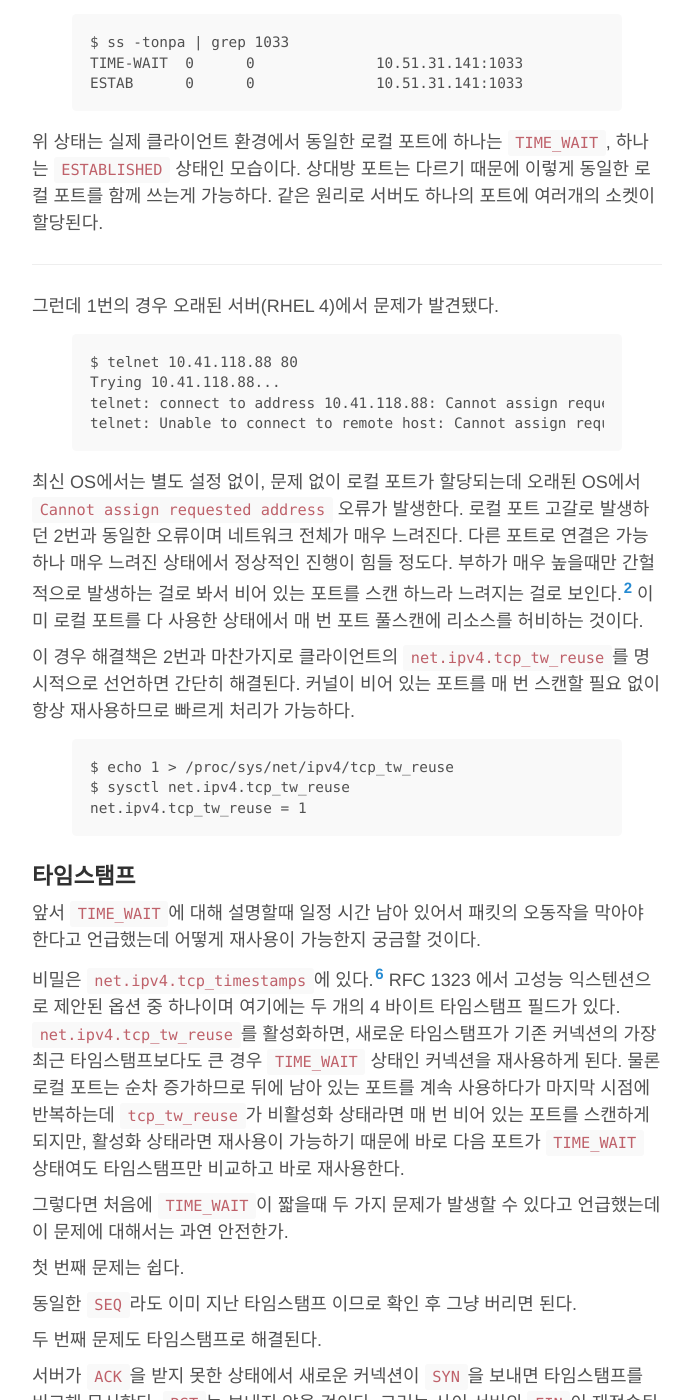
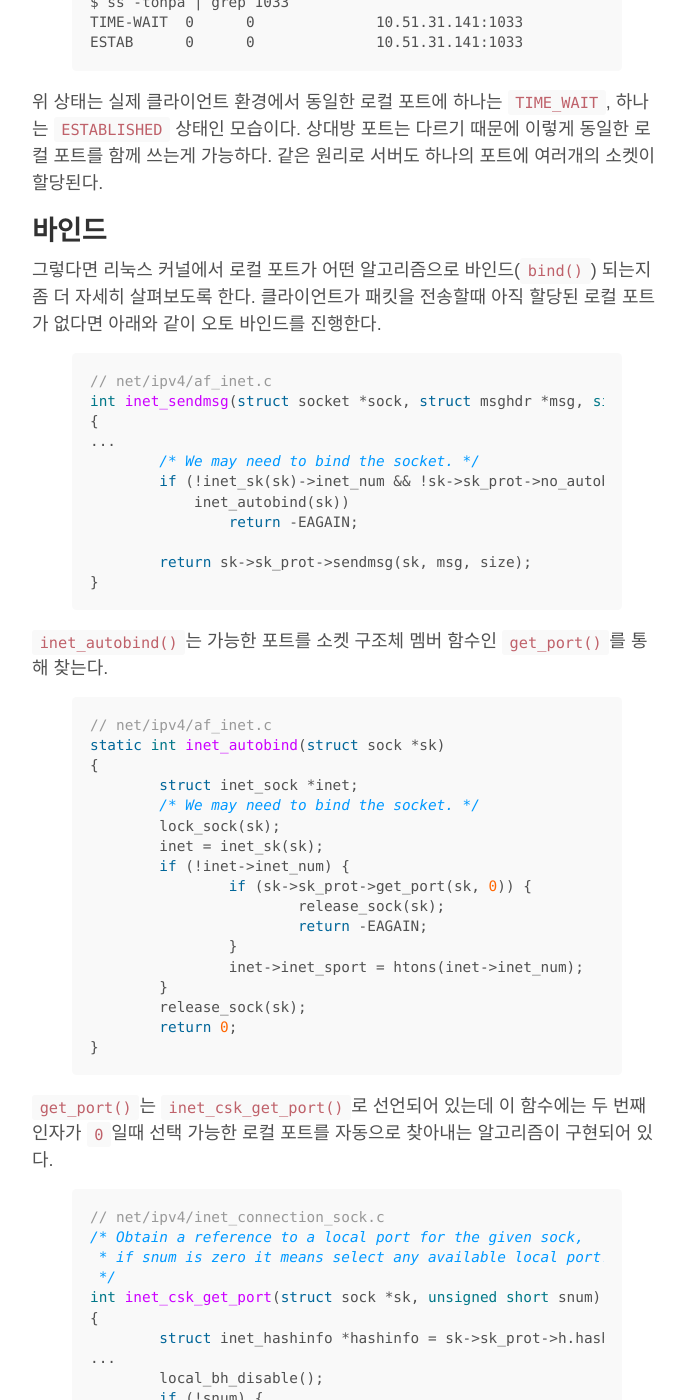
Before and after one commit to Umaigenomu/likejazz.github.io, a Jekyll site: the page built from _posts/2015-06-10-time-wait.md, in a window 1280 px wide and 1400 px high, scrolled down 13575 px. Shown: the whole window, without its empty margins (293-986 px from the left). Built offline with Jekyll 4.4.1, drawn with Linux system fonts in a browser that asks for light colours; some of the changed text lies outside the part shown.

Commit message:
Publishing

```diff
--- a/_posts/2015-06-10-time-wait.md
+++ b/_posts/2015-06-10-time-wait.md
@@ -59,7 +59,6 @@ net.ipv4.tcp_fin_timeout 을 설정하면 TIME_WAIT 타임아웃을 변경할
 
 {% highlight c %}
 // include/net/tcp.h
-
 #define TCP_TIMEWAIT_LEN (60*HZ) /* how long to wait to destroy TIME-WAIT
                                   * state, about 60 seconds     */
 {% endhighlight %}
@@ -238,7 +237,7 @@ $ tcpdump -nn -i eth0 host 10.15.86.214
 
 verbose 모드가 아니었기 때문에 `ACK`의 seq는 보이지 않는다. 추가로 `-vv` 옵션을 부여하면 verbose 모드가 되며 확인할 수 있다.
 
-그런데 CentOS 6의 결과 중 두 번째 `ACK`의 ack 값과 마지막 `ACK`의 seq 값이 TCP/IP Illustrated 에서 명시된 숫자와 하나씩 다르다. OS 별로 커널 버전 별로 조금씩 다르게 동작하기도 하는데 이 부분은 추후에 보다 정확한 확인이 필요하다.
+그런데 CentOS 6의 결과 중 두 번째 `ACK`의 ack 값과 마지막 `ACK`의 seq 값이 TCP/IP Illustrated 에서 명시된 숫자와 하나씩 다르다. OS 별로 커널 버전 별로 조금씩 다르게 동작하기도 하는데 *이 부분은 추후에 보다 정확한 확인*이 필요하다.
 
 이렇게 종료 handshake 과정이 정상적으로 끝나면 **Active Close**를 먼저 요청한 서버쪽에 `TIME_WAIT`이 남게된다.
 
@@ -395,11 +394,10 @@ net.ipv4.ip_local_port_range = 32768  61000
 1. 클라이언트에 `TIME_WAIT` 상태가 남아 있으며, 클라이언트의 로컬 포트가 고갈된 경우
 1. 클라이언트에 `TIME_WAIT` 상태가 남아 있으며, 클라이언트의 로컬 포트가 고갈되고, 서버의 다른 포트에 접속할 경우
 
-1번의 경우 클라이언트 입장에서는 서버에 남아 있는 `TIME_WAIT` 상태를 알 수 없다. 따라서 클라이언트는 계속해서 임의의 포트(ephemeral port)에 `SYN` 패킷을 내보낸다. 임의의 포트는 순차적으로 증가하는 형태이므로 FIFO 기준을 따르게 된다. 서버에는 `TIME_WAIT` 상태로 남아 있지만 동일 소켓이 `SYN`을 수신하면 재사용하게 된다. 양쪽 모두 별도 설정은 필요 없다.
+1번의 경우 클라이언트 입장에서는 서버에 남아 있는 `TIME_WAIT` 상태를 알 수 없다. 따라서 클라이언트는 계속해서 임의의 포트(ephemeral port)에 `SYN` 패킷을 내보낸다. 임의의 포트는 순차 증가하는 형태이므로 FIFO 기준을 따르게 된다. 서버에는 `TIME_WAIT` 상태로 남아 있지만 동일 소켓이 `SYN`을 수신하면 재사용하게 된다. 양쪽 모두 별도 설정은 필요 없다.
 
 {% highlight c %}
 // net/ipv4/tcp_minisocks.c
-
 /*
  *      RFC 1122:
  *      "When a connection is [...] on TIME-WAIT state [...]
@@ -435,9 +433,117 @@ ESTAB      0      0              10.51.31.141:1033          10.51.31.140:22
 
 위 상태는 실제 클라이언트 환경에서 동일한 로컬 포트에 하나는 `TIME_WAIT`, 하나는 `ESTABLISHED` 상태인 모습이다. 상대방 포트는 다르기 때문에 이렇게 동일한 로컬 포트를 함께 쓰는게 가능하다. 같은 원리로 서버도 하나의 포트에 여러개의 소켓이 할당된다.
 
----
+## 바인드
 
-그런데 1번의 경우 오래된 서버(RHEL 4)에서 문제가 발견됐다.
+그렇다면 리눅스 커널에서 로컬 포트가 어떤 알고리즘으로 바인드(`bind()`) 되는지 좀 더 자세히 살펴보도록 한다. 클라이언트가 패킷을 전송할때 아직 할당된 로컬 포트가 없다면 아래와 같이 오토 바인드를 진행한다.
+
+{% highlight c %}
+// net/ipv4/af_inet.c
+int inet_sendmsg(struct socket *sock, struct msghdr *msg, size_t size)
+{
+...
+        /* We may need to bind the socket. */
+        if (!inet_sk(sk)->inet_num && !sk->sk_prot->no_autobind &&
+            inet_autobind(sk))
+                return -EAGAIN;
+
+        return sk->sk_prot->sendmsg(sk, msg, size);
+}
+{% endhighlight %}
+
+`inet_autobind()`는 가능한 포트를 소켓 구조체 멤버 함수인 `get_port()`를 통해 찾는다.
+
+{% highlight c %}
+// net/ipv4/af_inet.c
+static int inet_autobind(struct sock *sk)
+{
+        struct inet_sock *inet;
+        /* We may need to bind the socket. */
+        lock_sock(sk);
+        inet = inet_sk(sk);
+        if (!inet->inet_num) {
+                if (sk->sk_prot->get_port(sk, 0)) {
+                        release_sock(sk);
+                        return -EAGAIN;
+                }
+                inet->inet_sport = htons(inet->inet_num);
+        }
+        release_sock(sk);
+        return 0;
+}
+{% endhighlight %}
+
+`get_port()`는 `inet_csk_get_port()`로 선언되어 있는데 이 함수에는 두 번째 인자가 `0`일때 선택 가능한 로컬 포트를 자동으로 찾아내는 알고리즘이 구현되어 있다.
+
+{% highlight c %}
+// net/ipv4/inet_connection_sock.c
+/* Obtain a reference to a local port for the given sock,
+ * if snum is zero it means select any available local port.
+ */
+int inet_csk_get_port(struct sock *sk, unsigned short snum)
+{
+        struct inet_hashinfo *hashinfo = sk->sk_prot->h.hashinfo;
+...
+        local_bh_disable();
+        if (!snum) {
+                int remaining, rover, low, high;
+
+again:
+                inet_get_local_port_range(net, &low, &high);
+                remaining = (high - low) + 1;
+                smallest_rover = rover = prandom_u32() % remaining + low;
+
+                smallest_size = -1;
+                do {
+                        if (inet_is_local_reserved_port(net, rover))
+                                goto next_nolock;
+                        head = &hashinfo->bhash[inet_bhashfn(net, rover,
+                                        hashinfo->bhash_size)];
+...
+                next_nolock:
+                        if (++rover > high)
+                                rover = low;
+                } while (--remaining > 0);
+{% endhighlight %}
+
+이 코드를 보면 먼저 `inet_get_local_port_range()` 함수에서 `net.ipv4.ip_local_port_range`로 선언된 가능한 포트 범위를 읽어들이고 이 중 랜덤으로 첫번째 값을 고른다. 그리고 해시 테이블의 정보와 비교하여 사용 가능한 상태인지 +1 씩 증가하면서 확인한다. 마지막 값에 도달한 다음에는 다시 가장 낮은 값으로 돌아가 반복한다. 이 과정을 통해 사용 가능한 포트를 찾아낸다.
+
+{% highlight c %}
+// net/ipv4/inet_connection_sock.c
+if (net_eq(ib_net(tb), net) && tb->port == rover) {
+        if (((tb->fastreuse > 0 &&
+              sk->sk_reuse &&
+              sk->sk_state != TCP_LISTEN) ||
+             (tb->fastreuseport > 0 &&
+              sk->sk_reuseport &&
+              uid_eq(tb->fastuid, uid))) &&
+            (tb->num_owners < smallest_size || smallest_size == -1)) {
+                smallest_size = tb->num_owners;
+                smallest_rover = rover;
+                if (atomic_read(&hashinfo->bsockets) > (high - low) + 1 &&
+                    !inet_csk(sk)->icsk_af_ops->bind_conflict(sk, tb, false)) {
+                        snum = smallest_rover;
+                        goto tb_found;
+                }
+        }
+...
+{% endhighlight %}
+
+그러나 `sk_reuse`. 즉, `net.ipv4.tcp_tw_reuse`가 선언되어 있을때는 현재 상태가 `TCP_LISTEN`이 아니라면 바로 재사용한다. 따라서 반복하지 않고 바로 다음 포트를 사용하게 된다.
+
+물론 reuse 상태가 아니어서 반복한다고 성능저하가 발생하진 않는다. 2008년 크리스마스 이브에 Evgeniy Polyakov가 빈 포트를 찾기 위해 전체 바인드 해시 테이블을 뒤지는 문제(traverse the whole bind hash table to find out empty bucket)에 대한 패치[^fn-9]를 제출했고 2009년 1월에 받아들여졌기[^fn-10] 때문이다.
+
+그 전에는 바인딩 포트 수가 많아지면 오토 바인드가 점점 더 느려지는 성능 문제가 있었다. 특히 로컬 포트가 모두 고갈될 경우 성능 문제가 발생할 수 있었다.
+
+<img src="http://marc.info/?l=linux-netdev&m=123028028631172&q=p3" width="400" />
+
+우연찮게도 이 문제는 다른 테스트 도중 오래된 서버(RHEL 4)에서 직접 재현할 수 있었다.
+
+위 1번의 경우였고,
+
+> 1. 서버에 `TIME_WAIT` 상태가 남아 있으며, 클라이언트의 로컬 포트가 고갈된 경우
+
+원래는 서버/클라이언트 양쪽 모두 아무런 설정 없이 문제가 없어야 되는 상황이다. 그런데 부하 테스트 중 `Cannot assign requested address` 오류가 발생했다.
 
 {% highlight text %}
 $ telnet 10.41.118.88 80
@@ -446,9 +552,9 @@ telnet: connect to address 10.41.118.88: Cannot assign requested address
 telnet: Unable to connect to remote host: Cannot assign requested address
 {% endhighlight %}
 
-최신 OS에서는 별도 설정 없이, 문제 없이 로컬 포트가 할당되는데 오래된 OS에서 `Cannot assign requested address` 오류가 발생한다. 로컬 포트 고갈로 발생하던 2번과 동일한 오류이며 네트워크 전체가 매우 느려진다. 다른 포트로 연결은 가능하나 매우 느려진 상태에서 정상적인 진행이 힘들 정도다. 부하가 매우 높을때만 간헐적으로 발생하는 걸로 봐서 비어 있는 포트를 스캔 하느라 느려지는 걸로 보인다.[^fn-2] 이미 로컬 포트를 다 사용한 상태에서 매 번 포트 풀스캔에 리소스를 허비하는 것이다.
+포트 고갈로 발생하던 2번과 동일한 오류이며 시스템 전체가 과부하 상태에 빠진다. 부하가 매우 높을때만 간헐적으로 발생하는 걸로 봐서 위에서 언급한 '빈 포트를 찾기 위해 전체 바인드 해시 테이블을 뒤지는 문제' 비용이 높기 때문으로 보인다. 이미 로컬 포트를 다 사용한 상태에서 매 번 포트 풀스캔에 리소스를 허비하는 것이다.
 
-이 경우 해결책은 2번과 마찬가지로 클라이언트의 `net.ipv4.tcp_tw_reuse`를 명시적으로 선언하면 간단히 해결된다. 커널이 비어 있는 포트를 매 번 스캔할 필요 없이 항상 재사용하므로 빠르게 처리가 가능하다.
+이 경우 해결책은 2번과 마찬가지로 클라이언트에서 `net.ipv4.tcp_tw_reuse`를 명시적으로 선언하면 간단히 해결된다. 커널이 비어 있는 포트를 매 번 스캔할 필요 없이 항상 다음 포트를 빠르게 재사용한다.
 
 {% highlight text %}
 $ echo 1 > /proc/sys/net/ipv4/tcp_tw_reuse
@@ -491,7 +597,7 @@ net.ipv4.tcp_tw_reuse = 1
 
 ### 재활용
 
-`TIME_WAIT`을 재활용하는데는 성능이 매우 좋은 `net.ipv4.tcp_tw_recycle` 옵션이 있다. 그러나 NAT 환경에서 문제가 있다[^fn-2]고 알려져 있다. 서버가 로드 밸런스 뒤에 위치하는 서비스 환경에선 [패킷 드롭이 발생](http://tagnee.tistory.com/22)할 수 있으므로 **사용해선 안된다**. 아쉽게도 서버/클라이언트가 1:1로 직접 연결된 경우가 아니라면 사용해선 안된다.
+`TIME_WAIT`을 재활용하는데는 성능이 좋은 `net.ipv4.tcp_tw_recycle` 옵션이 있다. 그러나 NAT 환경에서 문제가 있다[^fn-2]고 알려져 있다. 서버가 로드 밸런스 뒤에 위치하는 서비스 환경에선 [패킷 드롭이 발생](http://tagnee.tistory.com/22)할 수 있으므로 **사용해선 안된다**. 매우 성능이 좋으나 아쉽게도 서버/클라이언트가 1:1로 직접 연결된 경우에만 추천한다.
 
 ### 타임아웃
 
@@ -505,7 +611,6 @@ net.ipv4.tcp_fin_timeout 을 설정하면 TIME_WAIT 타임아웃을 변경할
 
 {% highlight c %}
 // include/net/tcp.h
-
 #define TCP_TIMEWAIT_LEN (60*HZ) /* how long to wait to destroy TIME-WAIT
                                   * state, about 60 seconds     */
 #define TCP_FIN_TIMEOUT TCP_TIMEWAIT_LEN
@@ -524,7 +629,6 @@ net.ipv4.tcp_fin_timeout 을 설정하면 TIME_WAIT 타임아웃을 변경할
 
 {% highlight c %}
 // include/net/tcp.h
-
 static inline int tcp_fin_time(const struct sock *sk)
 {
         int fin_timeout = tcp_sk(sk)->linger2 ? : sysctl_tcp_fin_timeout;
@@ -537,7 +641,6 @@ static inline int tcp_fin_time(const struct sock *sk)
 }
 
 // net/ipv4/tcp.c
-
         if (sk->sk_state == TCP_FIN_WAIT2) {
                 struct tcp_sock *tp = tcp_sk(sk);
                 if (tp->linger2 < 0) {
@@ -559,7 +662,6 @@ static inline int tcp_fin_time(const struct sock *sk)
         }
 
 // net/ipv4/tcp_timer.c
-
         if (sk->sk_state == TCP_FIN_WAIT2 && sock_flag(sk, SOCK_DEAD)) {
                 if (tp->linger2 >= 0) {
                         const int tmo = tcp_fin_time(sk) - TCP_TIMEWAIT_LEN;
@@ -607,13 +709,11 @@ TIME-WAIT  0      0              10.51.31.141:50097         10.51.31.140:5000
 
 {% highlight c %}
 // net/ipv4/tcp_minisocks.c
-
 enum tcp_tw_status
 tcp_timewait_state_process(struct inet_timewait_sock *tw, struct sk_buff *skb,
                            const struct tcphdr *th)
 {
 ...
-
         if (tw->tw_substate == TCP_FIN_WAIT2) {
                 /* Just repeat all the checks of tcp_rcv_state_process() */
 
```
Also changed, not shown: other parts of _posts/2015-06-10-time-wait.md (+3 -1 lines).
